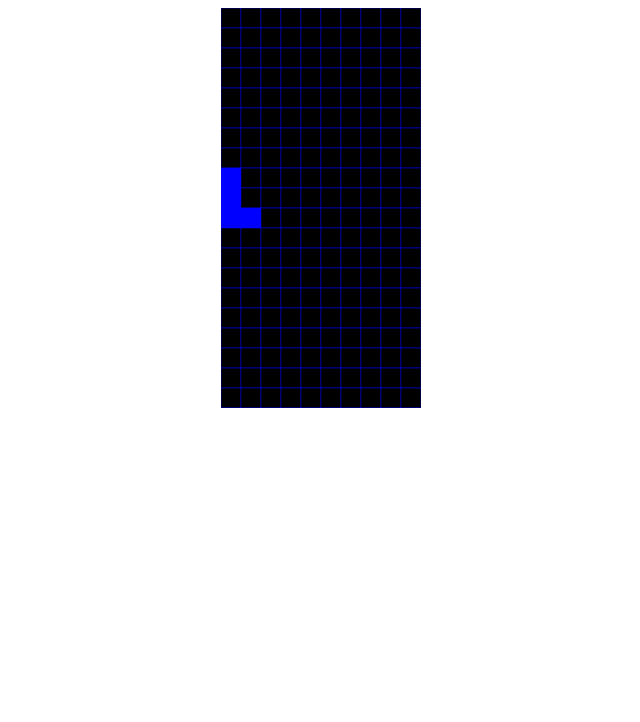
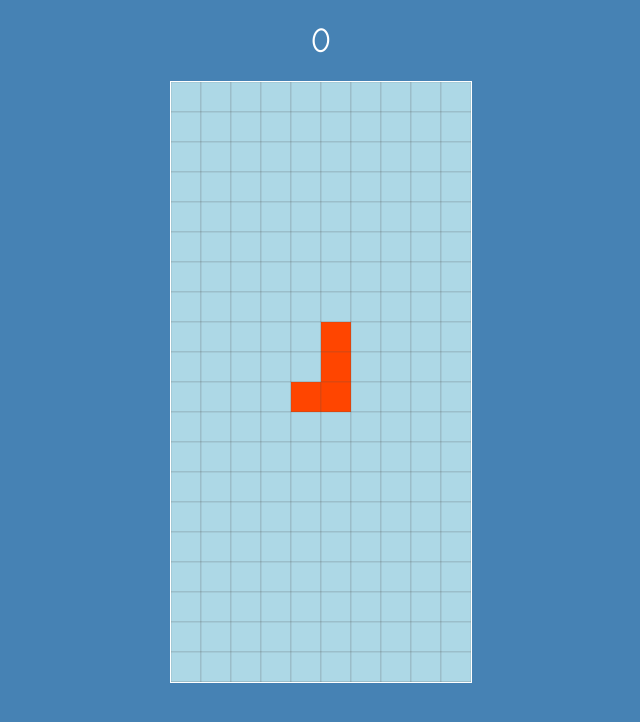
Before and after one commit to amadevBox/tetris, a website: page index.html in a window 1280 px wide. Shown: the whole page, without its empty margins (319-959 px from the left). Drawn offline with Linux system fonts and the light colour scheme; files that its build step writes are made by us from their sources.

Commit message:
fix bugs

```diff
--- a/index.html
+++ b/index.html
@@ -7,26 +7,24 @@
   <body>
     <script src="lib/index.js"></script>
     <style media="screen">
+      body {
+        background-color: steelblue;
+      }
       #map {
         display: block;
-        margin: 0 auto;
-      }
-      .wrapper {
-        position: relative;
-        width: 500px;
-        height: 500px;
-        margin: 0 auto;
+        margin: 10px auto 0 auto;
+        border: 1px solid white;
       }
       #score {
-        position: absolute;
-        right: 0;
-        top: 0;
-        margin: 10px;
+        margin: 20px auto;
+        text-align: center;
         font: 35px Comic Sans MS;
+        color: white;
       }
     </style>
-    <div class="wrapper">
-      <canvas id="map" width="200" height="400"></canvas>
+    <div>
+      <div id="score">0</div>
+      <canvas id="map" width="300" height="600"></canvas>
     </div>
   </body>
 </html>
--- a/src/index.js
+++ b/src/index.js
@@ -1,9 +1,9 @@
-const mapWidth = 200
-const mapHeight = 400
-const rows = 20
-const columns = 10
-const cellSize = mapWidth / columns
-const borderSize = 0.5
+const mapWidth = 300
+const mapHeight = 600
+const numberOfRows = 20
+const numberOfCols = 10
+const cellSize = mapWidth / numberOfCols
+const borderSize = 0.2
 
 const zType = [
   [1, 1, 0],
@@ -11,31 +11,60 @@ const zType = [
   [0, 0, 0],
 ]
 
+const sType = [
+  [0, 2, 2],
+  [2, 2, 0],
+  [0, 0, 0],
+]
+
 const iType = [
-  [0, 2, 0, 0],
-  [0, 2, 0, 0],
-  [0, 2, 0, 0],
-  [0, 2, 0, 0],
+  [0, 3, 0, 0],
+  [0, 3, 0, 0],
+  [0, 3, 0, 0],
+  [0, 3, 0, 0],
 ]
 
 const lType = [
-  [3, 0, 0],
-  [3, 0, 0],
-  [3, 3, 0],
+  [4, 0, 0],
+  [4, 0, 0],
+  [4, 4, 0],
+]
+
+const jType = [
+  [0, 0, 5],
+  [0, 0, 5],
+  [0, 5, 5],
 ]
 
 const oType = [
-  [4, 4],
-  [4, 4],
+  [6, 6],
+  [6, 6],
 ]
 
-const blockColors = ['red', 'green', 'blue', 'pink']
+const tType = [
+  [0, 7, 0],
+  [7, 7, 7],
+  [0, 0, 0],
+]
+
+const blockColors = [
+  'limegreen',
+  'darkorange',
+  'mediumorchid',
+  'dodgerblue',
+  'orangered',
+  'cornflowerblue',
+  'tomato',
+]
 
 const blockTypes = {
   zType,
+  sType,
   iType,
   lType,
+  jType,
   oType,
+  tType,
 }
 
 class Block {
@@ -59,27 +88,21 @@ class Block {
   moveBlockByEvent(e) {
     switch(e.key) {
       case 'ArrowLeft': {
-        if (/*this.position.x > 0*/true) {
-          this.position.x--
-        }
+        this.position.x--
         break
       }
       case 'ArrowRight': {
-        if (/*this.position.x < columns*/ true) {
-          this.position.x++
-        }
+        this.position.x++
         break
       }
       case 'ArrowDown': {
-        if (this.position.y + this.cells.length < 20) {
+        if (this.position.y + this.cells.length < numberOfRows) {
           this.position.y++
         }
         break
       }
       case 'ArrowUp': {
-        if (/*this.position.x < columns*/true) {
-          this.rotate()
-        }
+        this.rotate()
         break
       }
     }
@@ -89,11 +112,7 @@ class Block {
     const { x, y } = this.position
     this.cells.forEach((rows, i) => {
       rows.forEach((cell, j) => {
-        if (cell && y + i >= 20) {
-          this.isAlive = false
-          return
-        }
-        if (cell && field[y + i][x + j]) {
+        if (cell && ((y + i >= numberOfRows) || field[y + i][x + j])) {
           this.isAlive = false
           return
         }
@@ -110,35 +129,29 @@ const canMoveLeft = (block, field) => {
     return rows.some((cell, j) => {
       if (
         (cell && x + j < 0) ||
-        (cell && x + j >= 10) ||
+        (cell && x + j >= numberOfCols) ||
         (cell && field[y + i][x + j])
-      ) {
-        return true
-      }
+      ) return true
     })
   })
   return true
 }
 
-const changeScore = (score) => {
+const updateScore = (score) => {
   const scoreElem = document.getElementById('score')
-  scoreElem.innerHTML = `length: ${score}`
+  scoreElem.innerHTML = score
 }
-
-const finishGame = (game) => {}
 
 const drawField = (field, ctx) => {
   field.forEach((row, rowIndex) => {
     row.forEach((cell, columnIndex) => {
-      ctx.fillStyle = cell ? blockColors[cell - 1] : '#000'
-      ctx.strokeStyle = "#00f"
+      ctx.fillStyle = cell ? blockColors[cell - 1] : 'lightblue'
+      ctx.strokeStyle = '#555'
       ctx.lineWidth = borderSize
 
       const args = [
-        columnIndex * cellSize,
-        rowIndex * cellSize,
-        cellSize,
-        cellSize,
+        columnIndex * cellSize, rowIndex * cellSize,
+        cellSize, cellSize,
       ]
 
       ctx.fillRect(...args)
@@ -148,26 +161,27 @@ const drawField = (field, ctx) => {
 }
 
 const { requestAnimationFrame } = window
-let prevTime = 0
 const fps = 24
 const timeToMoveDown = 500
+
 let counterOfF = 0
+let prevTime = 0
 let prevPosition = { x: 0, y: 0 }
-let prevBlock = [[0,0,0], [0,0,0], [0,0,0]]
+let prevBlockCells = [[]]
+
 const render = (game, block, time) => {
   if (!block) {
     const arrOfTypes = Object.values(blockTypes)
-    block = new Block(arrOfTypes[arrOfTypes.length * Math.random() | 0], 0, 0)
+    const blockType = arrOfTypes[arrOfTypes.length * Math.random() | 0]
+    const x = ((numberOfCols - blockType.length) / 2) | 0
+    block = new Block(blockType, x, 0)
+    prevPosition = { x, y: 0 }
+    console.log('block', block)
     addEventListener('keydown', (e) => block.moveBlockByEvent.bind(block)(e))
   }
 
   const { ctx, field } = game
   const { position } = block
-  // console.log('current_position', position)
-
-  // if (position.y > prevPosition.y) {
-  //   // position.y = prevPosition.y + 1
-  // }
 
   if (time - prevTime > 1000 / fps) {
     counterOfF++
@@ -182,32 +196,37 @@ const render = (game, block, time) => {
 
     prevTime = time
 
-    insertIntoArray(prevBlock, field, prevPosition.y, prevPosition.x, true)
+    insertIntoArray(prevBlockCells, field, prevPosition.y, prevPosition.x, true)
 
     const canMove = canMoveLeft(block, field)
     if (!canMove) {
       position.x = prevPosition.x
-      block.cells = prevBlock
+      block.cells = prevBlockCells
     }
 
     if (position.y > prevPosition.y) {
       position.y = prevPosition.y + 1
     }
 
-    console.log('current', position.x, position.y)
     block.findCollison(field)
     if (block.isAlive) {
-      // console.log('isAlive', prevPosition.y, position.y)
       insertIntoArray(block.cells, field, position.y, position.x)
       drawField(field, ctx)
       prevPosition = Object.assign({}, position)
-      prevBlock = [].concat(block.cells)
-    } else {
-      // console.log('prevPosition', prevPosition)
+      prevBlockCells = [].concat(block.cells)
+    } else if (prevPosition.y > block.cells.length - 1) {
       insertIntoArray(block.cells, field, prevPosition.y, prevPosition.x)
       game.field = findFilledRow(field)
       drawField(game.field, ctx)
-      prevPosition = Object.assign({}, {x: 0, y: 0})
+      block = null
+    } else {
+      insertIntoArray(prevBlockCells, field, prevPosition.y, prevPosition.x)
+      const lastBlock = block.cells.filter((row) => !row.every((cell) => !cell)).slice(-prevPosition.y)
+      insertIntoArray(lastBlock, field, 0, position.x)
+      drawField(game.field, ctx)
+      setTimeout(() => { alert('Game Over') }, 0)
+      game.field = generateField(numberOfRows + 4, numberOfCols)
+      updateScore(0)
       block = null
     }
   }
@@ -216,16 +235,10 @@ const render = (game, block, time) => {
 }
 
 const insertIntoArray = (childArr, parrentArr, row, col, clearMode) => {
-  const parrentHeight = parrentArr.length
-  const parrentWidth = parrentArr[0].length
-
-  const childHeight = childArr.length
-  const childWidth = childArr[0].length
-
   let i = 0
-  while(i < childHeight) {
+  while(i < childArr.length) {
     let j = 0
-    while(j < childWidth) {
+    while(j < childArr[i].length) {
       parrentArr[row + i][col + j] = !clearMode
         ? childArr[i][j]
          ? childArr[i][j]
@@ -239,10 +252,13 @@ const insertIntoArray = (childArr, parrentArr, row, col, clearMode) => {
   }
 }
 
+let score = 0
 const findFilledRow = (field) => {
   const filteredField = field.filter((row) => row.some((cell) => (cell === 0)))
   const diff = field.length - filteredField.length
-  const filledArr = generateField(diff, 10)
+  score += diff * 100
+  updateScore(score)
+  const filledArr = generateField(diff, numberOfCols)
   return [...filledArr, ...filteredField]
 }
 
@@ -255,10 +271,9 @@ const generateField = (rows, cols) => {
 window.onload = () => {
   const canvas = document.getElementById('map')
   const ctx = canvas.getContext('2d')
-  const game = { ctx }
-
-  const amountOfRows = (mapHeight / cellSize) + 4
-  const cellsInRow = mapWidth / cellSize
-  game.field = generateField(amountOfRows, cellsInRow)
+  const game = {
+    ctx,
+    field: generateField(numberOfRows + 4, numberOfCols),
+  }
   render(game)
 }
```
